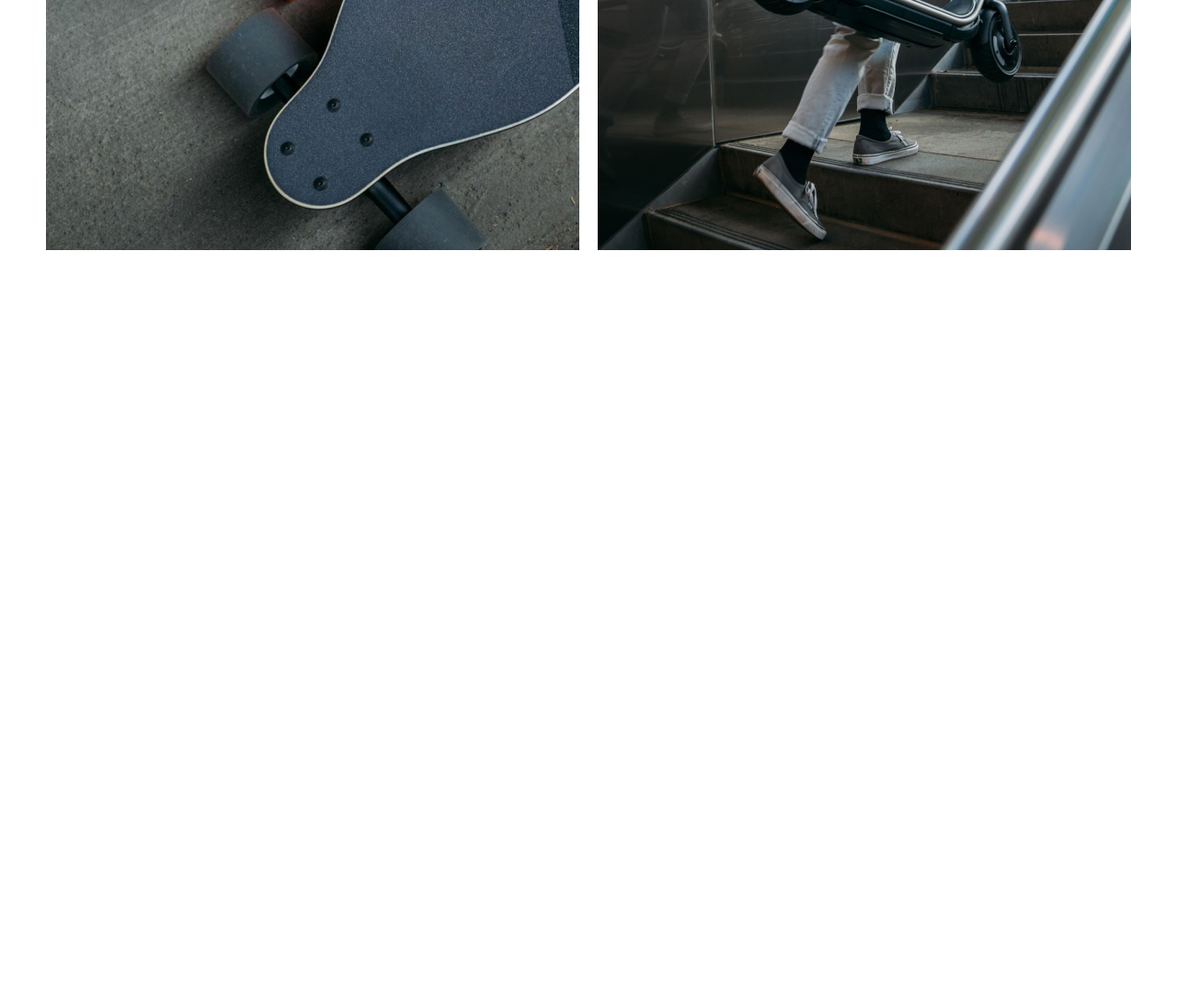
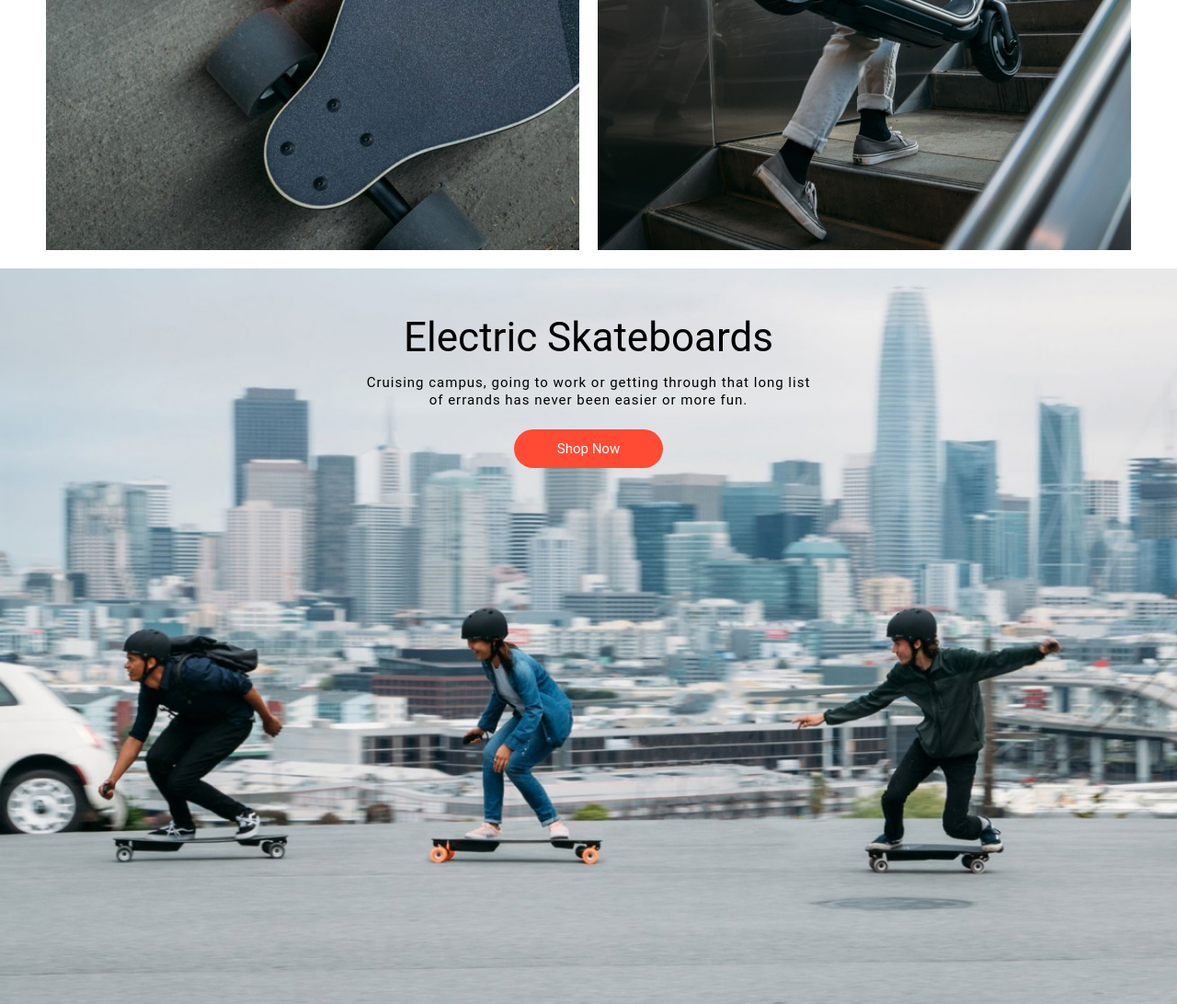
Before and after one commit to Andriikryl/Bosted, a plain HTML site: page index.html in a window 1280 px wide. Shown: the part 1499-2591 px from the top of the page at 92% size. Before the commit the page ends 1791 px from the top, so only its background shows below. Drawn offline with Linux system fonts and the light colour scheme.

Commit message:
feat[welcom-new-bg]

```diff
--- a/css/_modules.scss
+++ b/css/_modules.scss
@@ -40,11 +40,11 @@
         color: hsla(0, 0%, 100%, 1);
       }
 
+      /*main-btn*/
 
-
-
-
-
-
-
-      /*main-btn*/
+      .welcom:is([data-second]){
+        background-image: url(../images/welcom/secong-bg.jpg);
+        height: 100vh;
+        background-size: cover;
+        background-repeat: no-repeat;
+      }
--- a/index.html
+++ b/index.html
@@ -129,6 +129,18 @@
         </div>
     </section>
 
+    <section class="welcom" data-second>
+        <div class="container">
+            <div class="welcom__box">
+                <h1 class="welcom__titel">Electric Skateboards</h1>
+                <p class="welcom__text">Cruising campus, going to work or getting through that long list <br> of errands has never been easier or more fun.</p>
+                <div class="flex__grup">
+                    <button class="btn | btn-style">Shop Now</button>
+                </div>
+            </div>
+        </div>
+    </section>
+
 
 
     <script src="js/app.js"></script>
```
Also changed, not shown: css/style.css, images/welcom/secong-bg.jpg (added), 1 other file.
